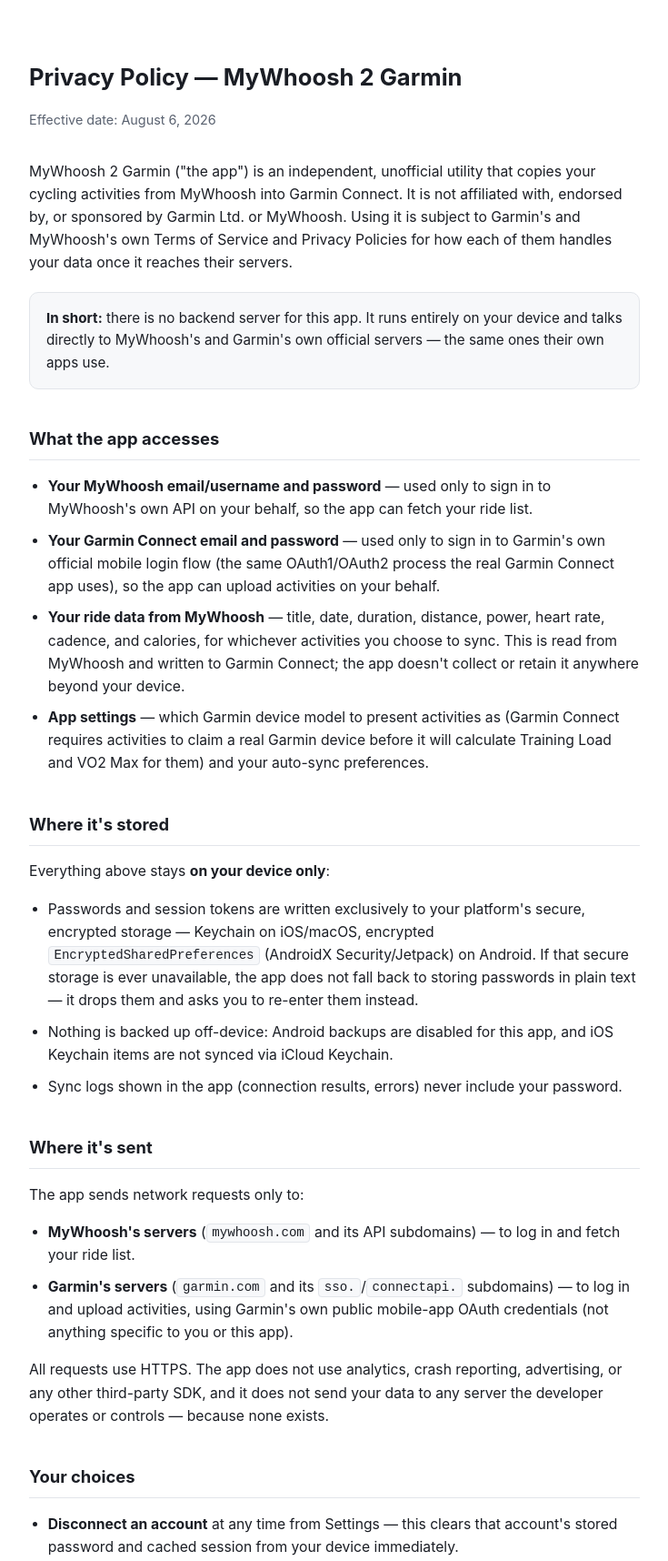
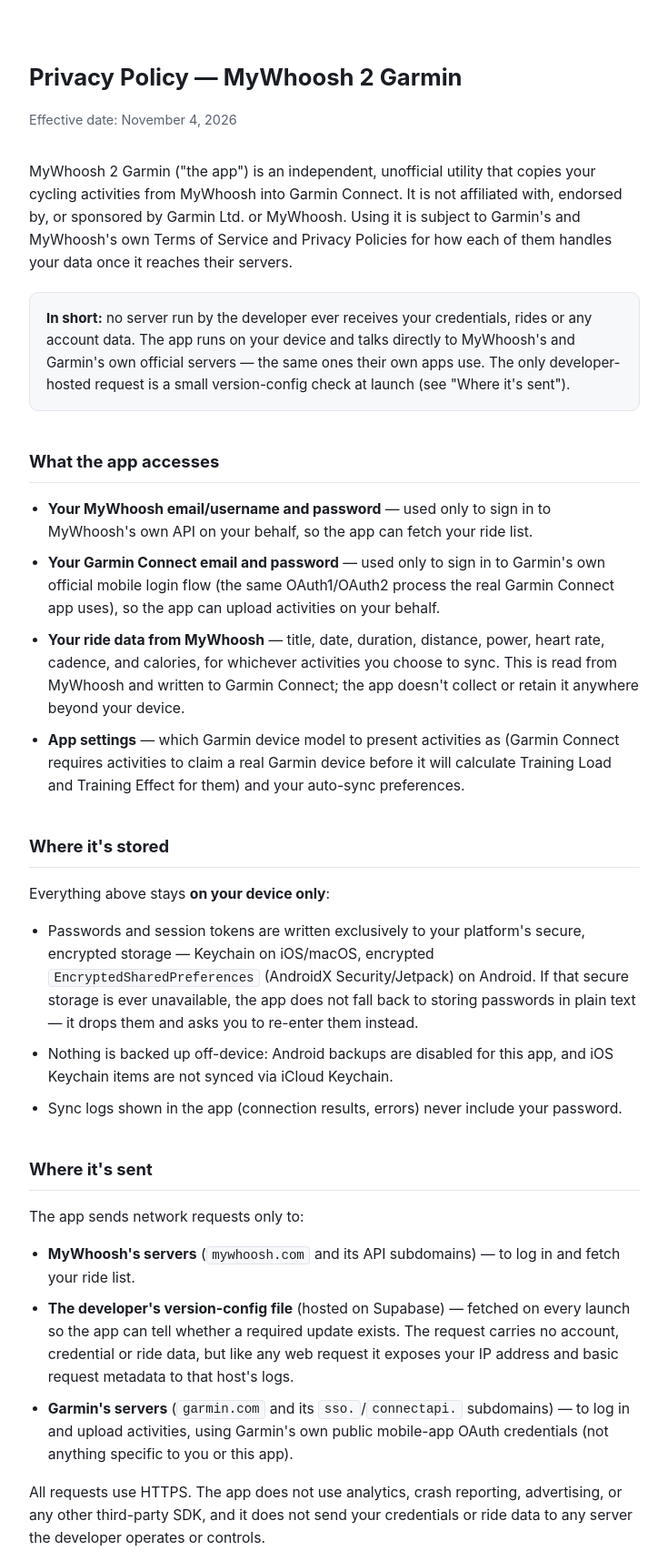
Before and after one commit to DoronK/mywhoosh2garmin-privacy, a plain HTML site: page index.html in a window 1280 px wide. Shown: the top 1716 px of the page at 91% size, without its empty margins (272-1007 px from the left). Drawn offline with Linux system fonts and the light colour scheme.

Commit message:
Update privacy policy: disclose launch-time version-config request, drop no-server claim
Co-Authored-By: Claude Sonnet 5.5 <noreply@anthropic.com>

```diff
--- a/index.html
+++ b/index.html
@@ -90,7 +90,7 @@
 <body>
 <main>
   <h1>Privacy Policy — MyWhoosh 2 Garmin</h1>
-  <p class="meta">Effective date: August 6, 2026</p>
+  <p class="meta">Effective date: November 4, 2026</p>
 
   <p>
     MyWhoosh 2 Garmin ("the app") is an independent, unofficial utility
@@ -102,9 +102,11 @@
   </p>
 
   <div class="callout">
-    <strong>In short:</strong> there is no backend server for this app. It
-    runs entirely on your device and talks directly to MyWhoosh's and
-    Garmin's own official servers — the same ones their own apps use.
+    <strong>In short:</strong> no server run by the developer ever receives
+    your credentials, rides or any account data. The app runs on your device
+    and talks directly to MyWhoosh's and Garmin's own official servers — the
+    same ones their own apps use. The only developer-hosted request is a
+    small version-config check at launch (see "Where it's sent").
   </div>
 
   <h2>What the app accesses</h2>
@@ -123,8 +125,8 @@
       anywhere beyond your device.</li>
     <li><strong>App settings</strong> — which Garmin device model to
       present activities as (Garmin Connect requires activities to claim a
-      real Garmin device before it will calculate Training Load and VO2
-      Max for them) and your auto-sync preferences.</li>
+      real Garmin device before it will calculate Training Load and
+      Training Effect for them) and your auto-sync preferences.</li>
   </ul>
 
   <h2>Where it's stored</h2>
@@ -148,6 +150,11 @@
   <ul>
     <li><strong>MyWhoosh's servers</strong> (<code>mywhoosh.com</code> and
       its API subdomains) — to log in and fetch your ride list.</li>
+    <li><strong>The developer's version-config file</strong> (hosted on
+      Supabase) — fetched on every launch so the app can tell whether a
+      required update exists. The request carries no account, credential or
+      ride data, but like any web request it exposes your IP address and
+      basic request metadata to that host's logs.</li>
     <li><strong>Garmin's servers</strong> (<code>garmin.com</code> and its
       <code>sso.</code>/<code>connectapi.</code> subdomains) — to log in
       and upload activities, using Garmin's own public mobile-app OAuth
@@ -156,8 +163,8 @@
   <p>
     All requests use HTTPS. The app does not use analytics, crash
     reporting, advertising, or any other third-party SDK, and it does not
-    send your data to any server the developer operates or controls —
-    because none exists.
+    send your credentials or ride data to any server the developer operates
+    or controls.
   </p>
 
   <h2>Your choices</h2>
```
